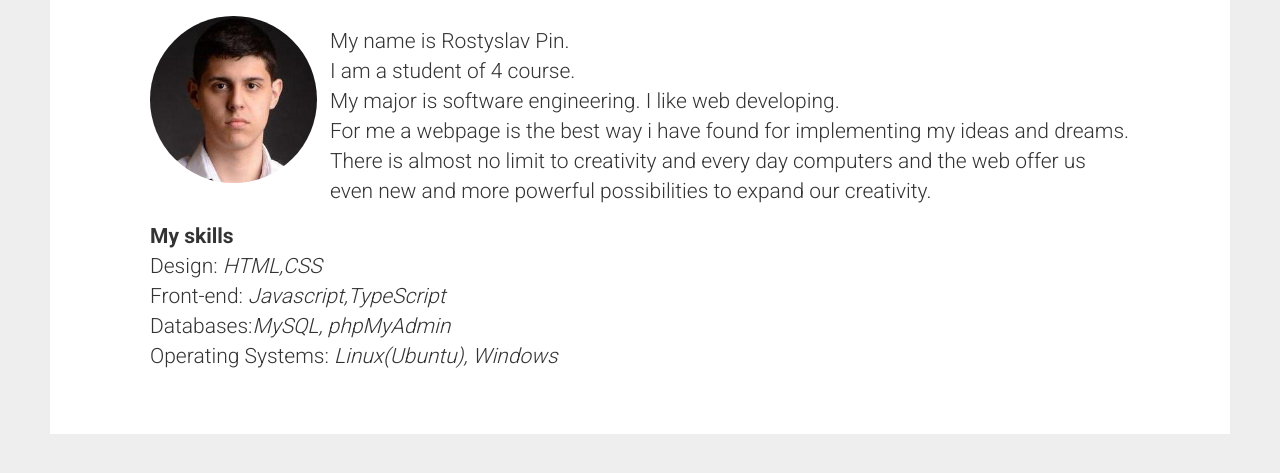
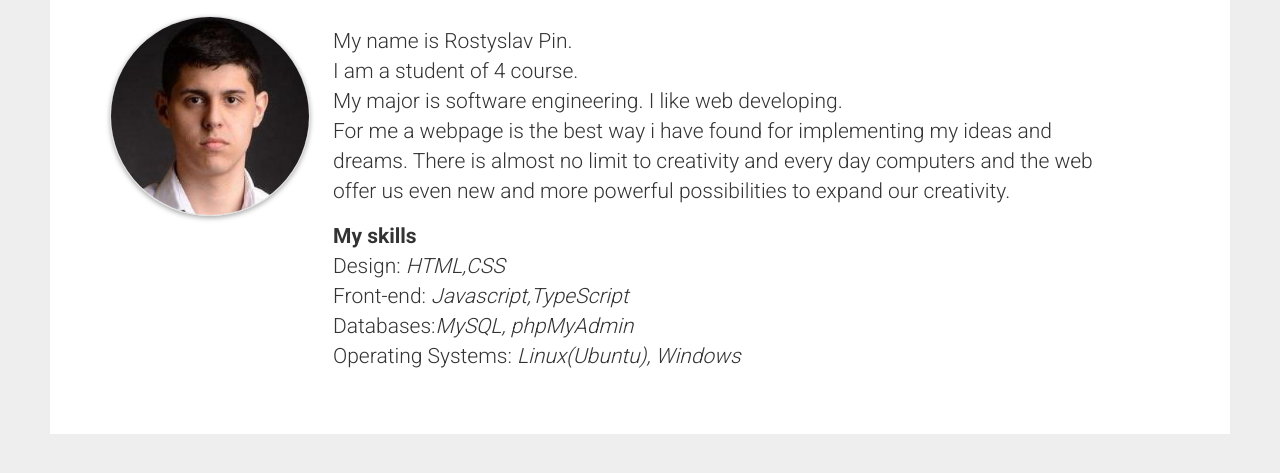
Before and after one commit to RostyslavPin/RostyslavPin.github.io, a plain HTML site: page index.html in a window 1280 px wide. Shown: the part 251-724 px from the top of the page. Drawn offline with Linux system fonts and the light colour scheme.

Commit message:
Img improvement

```diff
--- a/css/main.css
+++ b/css/main.css
@@ -178,10 +178,31 @@
 }
 
 ::-webkit-scrollbar-track:hover {
-        border-left: solid 1px #aaa;
-        background-color: #eee;
+    border-left: solid 1px #aaa;
+    background-color: #eee;
 }
-
+#me{
+    width: 200px;
+    height: 200px;
+    border:1px solid #ddd;
+    border-radius: 50%;
+    box-shadow: 0 2px 5px #aaa;
+    margin: 5% auto;
+    position: absolute;
+    top: 0; left: 0; bottom: 0; right: 0;
+    transition: all 0.3s ease-in-out;
+    -moz-transition: all 0.3s ease-in-out;
+    -webkit-transition: all 0.3s ease-in-out;
+    -o-transition: all 0.3s ease-in-out;
+    margin-left:110px;
+    margin-top:267px
+}
+#me:hover{
+    border-radius: 3px;
+}
+#about{
+    padding-left: 183px;
+}
 html {
     color: #222;
     font-size: 1em;
--- a/index.html
+++ b/index.html
@@ -52,16 +52,16 @@
 </div>
 <div class="jumbotron" style="background-color: white; padding-left: 100px;padding-right: 100px;margin:50px;">
     <h1>Hi!</h1>
-    <img src="img/me.png" style="border-radius: 60%; width: calc(100vh - 633px); float: left; margin: 10px 13px 7px 0">
+    <img id="me" src="img/me.png" >
     <br>
-    <p>My name is Rostyslav Pin. <br> I am a student of 4 course.
+    <p id="about">My name is Rostyslav Pin. <br> I am a student of 4 course.
         <br> My major is software engineering.
         I like web developing.
         <br>For me a webpage is the best way i have found for implementing my ideas and dreams.
         There is almost no limit to creativity and every day computers and the web offer us even new and more powerful
         possibilities to expand our creativity.<br>
     </p>
-    <p>
+    <p id="about">
         <b>My skills</b><br>
         Design: <em>HTML,CSS</em>
         <br>Front-end: <em>Javascript,TypeScript</em>
```
